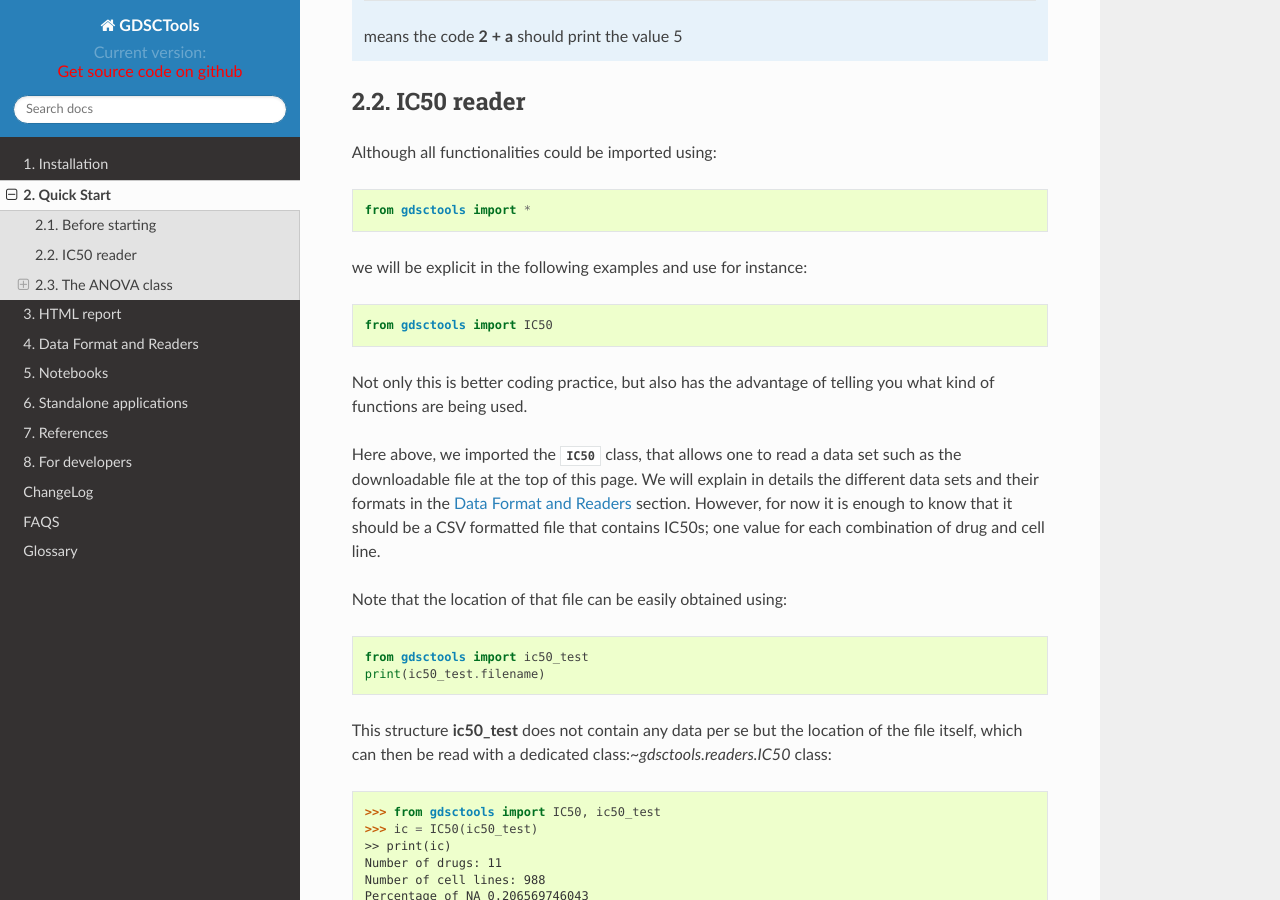
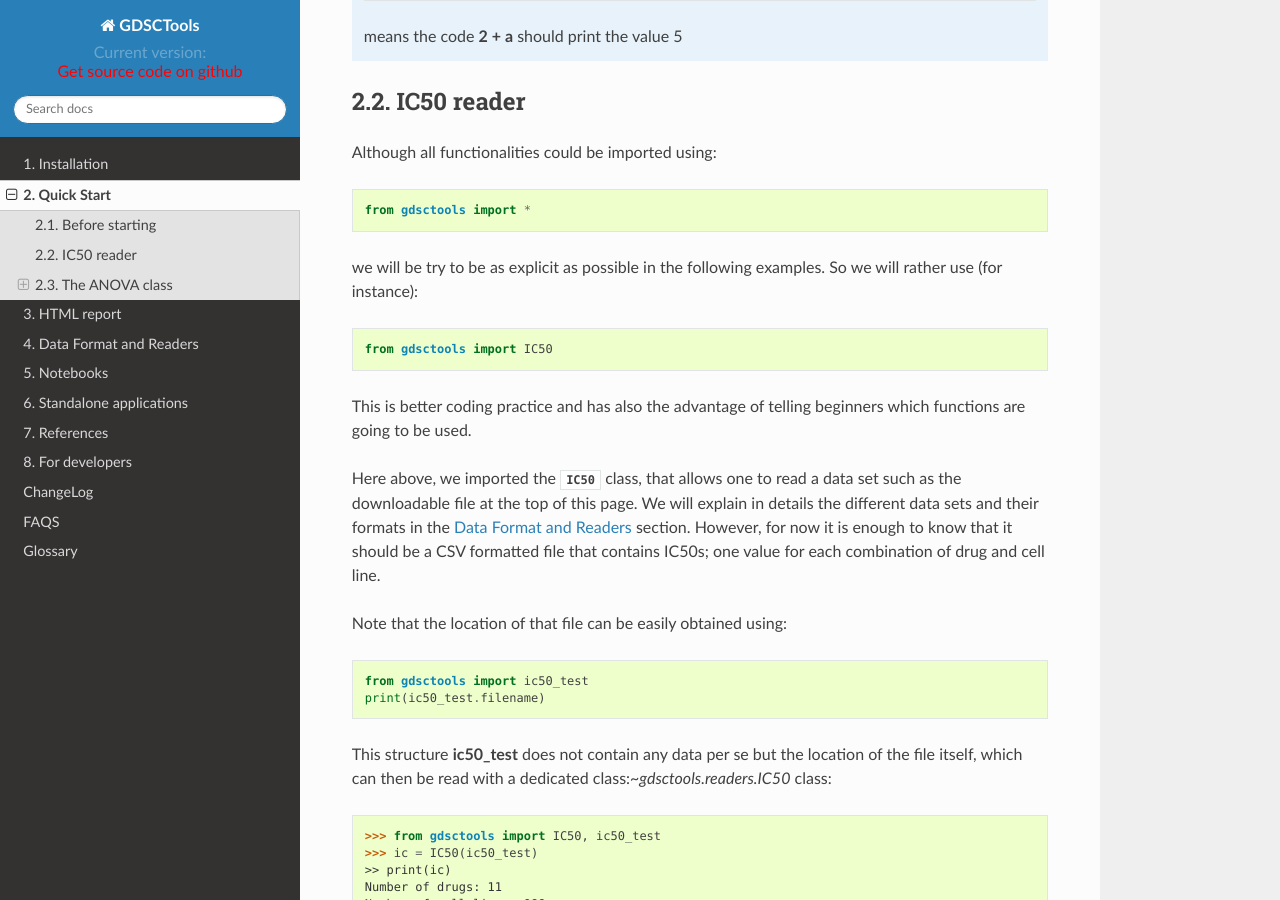
Before and after one commit to CancerRxGene/gdsctools, a Sphinx documentation site: the page built from doc/source/userguide.rst, in a window 1280 px wide and 900 px high, scrolled down 1033 px. Built offline with Sphinx 7.4.7 and the Read the Docs theme 2.0.0, drawn with Linux system fonts in a browser that asks for light colours; formulas are drawn with MathJax 3; pages that are not in the unit, such as notebooks, are missing from menus; the version number could not be read and is left out.

```diff
--- a/doc/source/index.rst
+++ b/doc/source/index.rst
@@ -38,7 +38,7 @@ called **gdsctools_anova**, which can be used within a shell::
 
 
 If you want to have a go, please download this
-:download:`IC50 example <../../share/data/IC50_test.csv>`.
+:download:`IC50 example <../../share/data/test_IC50.csv>`.
 
 See :ref:`standalone` for more details about the standalone application.
 
--- a/doc/source/userguide.rst
+++ b/doc/source/userguide.rst
@@ -10,7 +10,7 @@ Before starting
 
 Before starting, we first need to get a data file to play with.
 For now, we do not need to enter into the details of the expected data
-structure; it should be a CSV or TSV file as in this :download:`IC50 example <../../share/data/IC50_test.csv>` file.
+structure; it should be a CSV or TSV file as in this :download:`IC50 example <../../share/data/test_IC50.csv>` file.
 
 .. seealso:: more details about the data format can be found in the :ref:`data` section as well as links to retrieve IC50 data sets.
 
@@ -49,12 +49,12 @@ Although all functionalities could be imported using::
 
     from gdsctools import *
 
-we will be explicit in the following examples and use for instance::
+we will be try to be as explicit as possible in the following examples. So we will rather use (for instance)::
 
     from gdsctools import IC50
 
-Not only this is better coding practice, but also has the advantage of telling
-you what kind of functions are being used.
+This is better coding practice and has also the advantage of telling beginners
+which functions are going to be used.
 
 Here above, we imported the :class:`~gdsctools.readers.IC50` class, that allows one to read a data set such as the downloadable file at the top of this page. We will explain in details the different data sets and their formats in the :ref:`data` section. However, for now it is enough to know that it should be a CSV formatted file that contains IC50s; one value for each combination of drug and cell line.
 
--- a/setup.py
+++ b/setup.py
@@ -52,7 +52,7 @@ if on_rtd is True:  # only import and set the theme if we're building docs
     install_requires = []
 else:
     install_requires = ['numpy', 'matplotlib>=1.4.3',
-        'pandas>=0.16.2', 'easydev>=0.9.3', 'scipy', "colormap>=0.9.6",
+        'pandas>=0.16.2', 'easydev>=0.9.4', 'scipy', "colormap>=0.9.7",
         "beautifulsoup4", 'mpld3', 'jinja2', 'statsmodels'],
 
 
```
Also changed, not shown: 1 other file.
